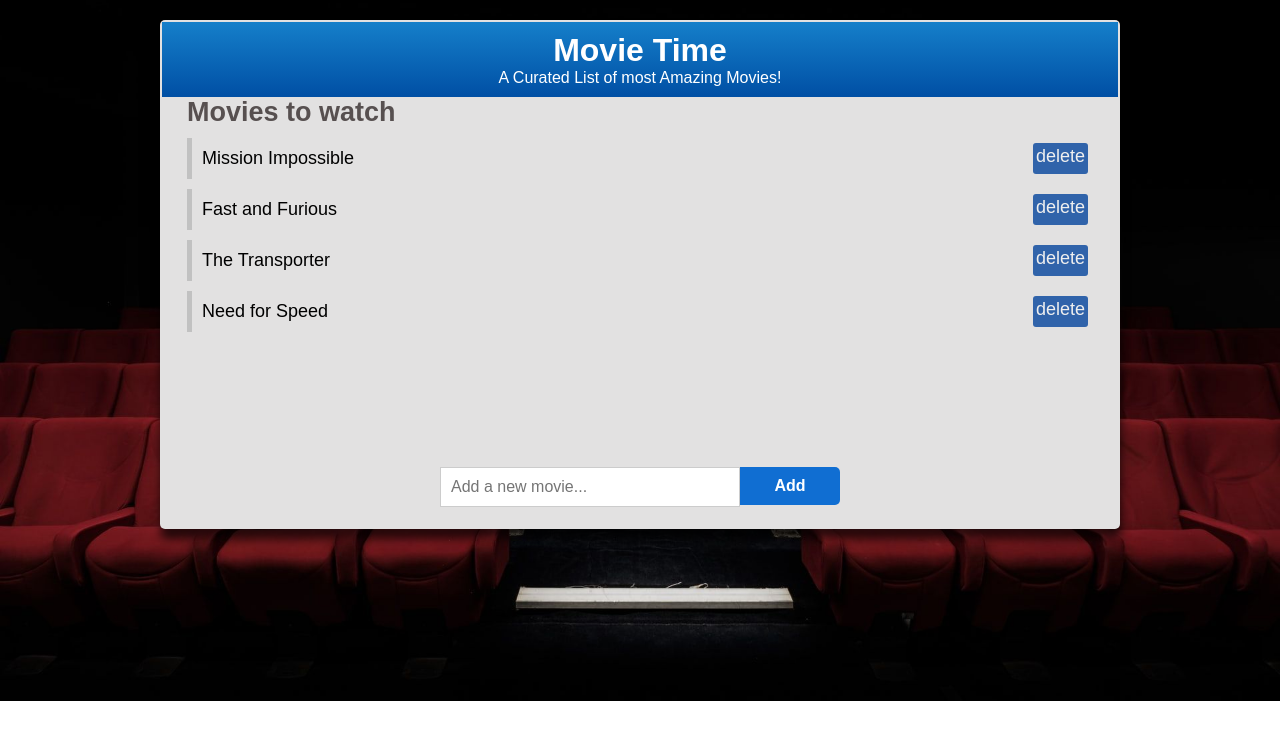
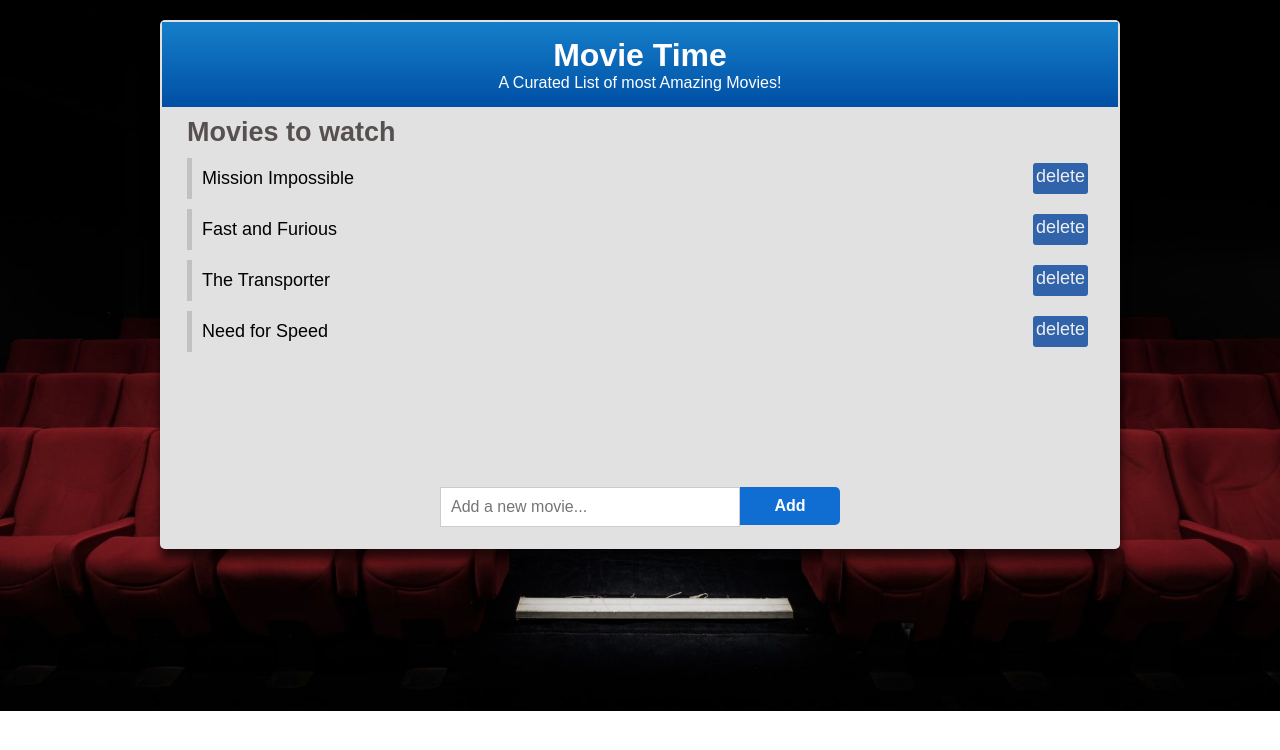
Before and after one commit to Anan-Karanja/Movie-Time, a plain HTML site: page index.html in a window 1280 px wide. Drawn offline with Linux system fonts and the light colour scheme.

Commit message:
Added spadding to the page-banner

```diff
--- a/style.css
+++ b/style.css
@@ -35,11 +35,12 @@ body {
     background: linear-gradient(#157fca,#004fa4);
     background-repeat: no-repeat;
     color: white;
-    padding: 10px 0;
+    padding: 15px 0;
     text-align: center;
 }
 
 #movie-list{
+    margin-top: 10px;
     height: 350px;
     width: 100%;
     /* border: 2px solid; */
```
